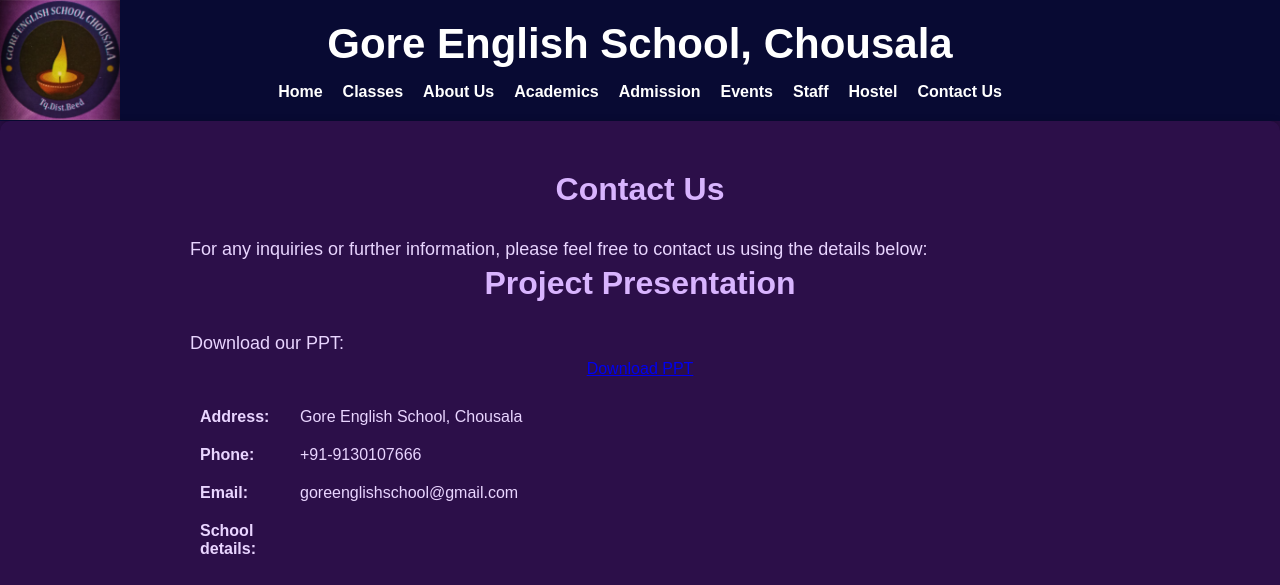
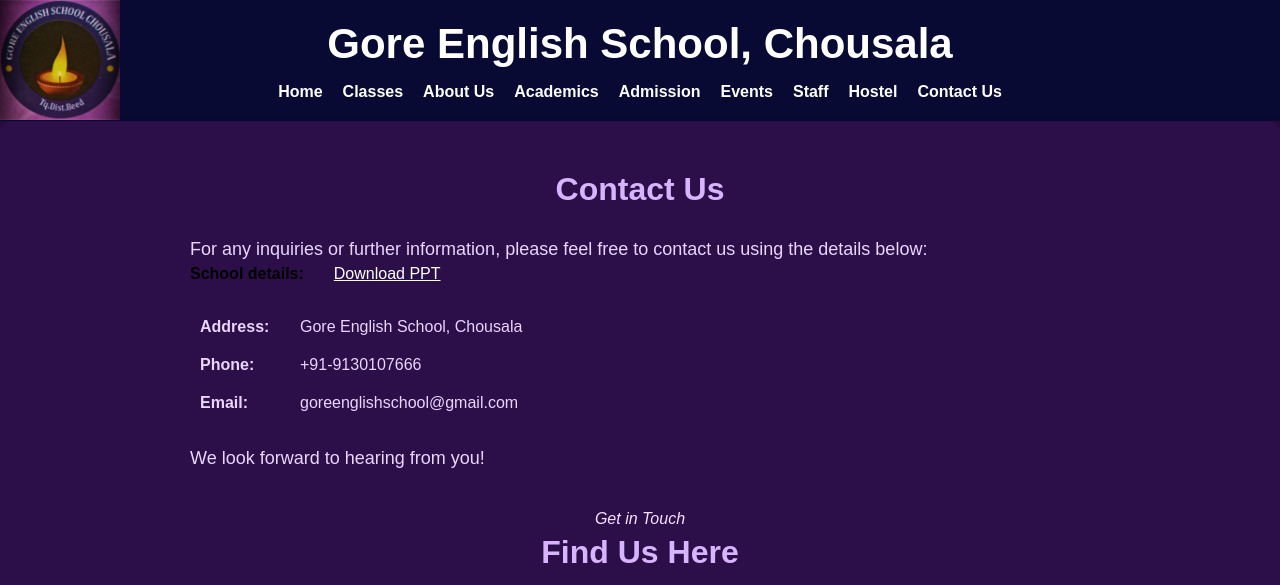
Before and after one commit to samruddhi1235/gore_english_school, a plain HTML site: page pages/contact.html in a window 1280 px wide. Shown: the top 585 px of the page. Drawn offline with Linux system fonts and the light colour scheme.

Commit message:
Update contact.html

```diff
--- a/pages/contact.html
+++ b/pages/contact.html
@@ -82,6 +82,21 @@ iframe {
   display: flex;
   justify-content: center;
 }
+.contact-item {
+    display: flex;
+    align-items: center;
+    gap: 30px;
+    margin-bottom: 25px;
+}
+
+.contact-item strong {
+    min-width: 100px;
+}
+
+.contact-item a {
+    color: #ffffff;
+    text-decoration: underline;
+}
 
 
 </style>
@@ -126,15 +141,15 @@ iframe {
             <td>goreenglishschool@gmail.com</td>
           </tr>
           <tr>
-            <td><strong>School details:</strong></td>
-            <div class="ppt-section">
-              <h2>Project Presentation</h2>
-              <p>Download our PPT:</p>
-              <a href="../assets/images/Namnkit%20School%20%20Gore%20English%20School%20Chousala%20ppt.pptx"
-                download="../assets/images/Namnkit%20School%20%20Gore%20English%20School%20Chousala%20ppt.pptx">
-                Download PPT
-          </a>
-          </div>
+
+           <div class="contact-item">
+    <strong>School details:</strong>
+
+    <a href="../assets/images/Namnkit%20School%20%20Gore%20English%20School%20Chousala%20ppt.pptx"
+       download="Gore_English_School_Presentation.pptx">
+        Download PPT
+    </a>
+</div>
           </tr>
           </table>
 
```
